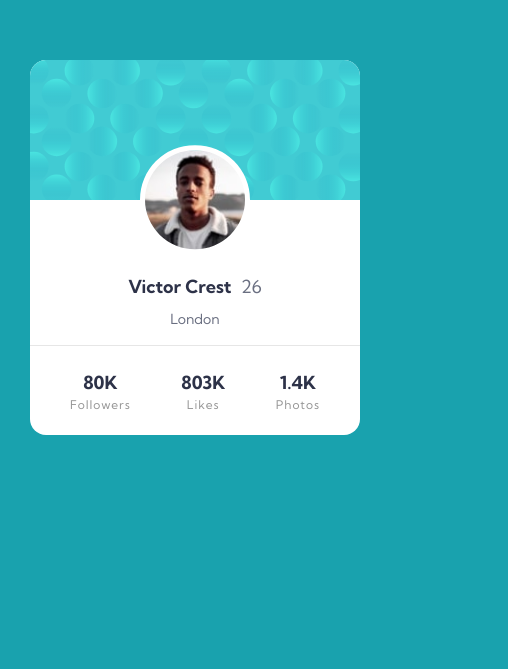
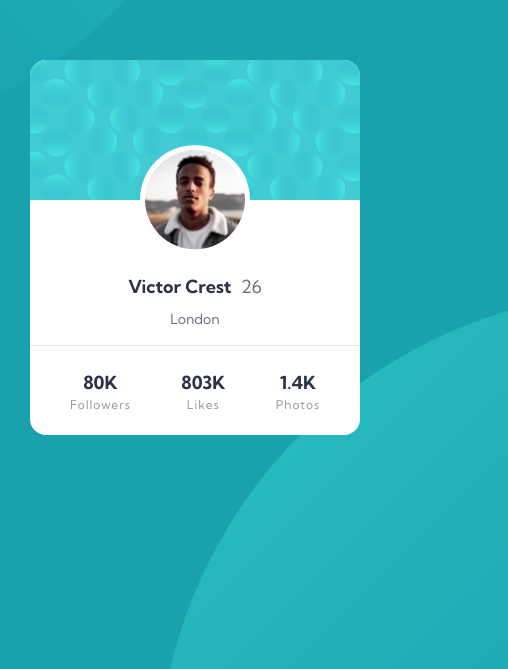
Before and after one commit to AgataLiberska/profile-card-component-FM, a plain HTML site: page index.html in a window 390 px wide. Shown: the part 175-844 px from the top of the page, 508 px wide, since content can reach past the window. Drawn offline with Linux system fonts and the light colour scheme.

Commit message:
styling: background for mobile

```diff
--- /dev/null
+++ b/scss/_background.scss
@@ -0,0 +1,30 @@
+.container {
+    height: 100%;
+    width: 100%;
+    position: relative;
+
+    &::before {
+        content: '';
+        position: absolute;
+        top: 0;
+        height: 39.0625rem;
+        width: 39.0625rem;
+        background-image: url('/images/bg-pattern-top.svg');
+        background-repeat: no-repeat;
+        background-position: bottom 18.625rem right 15.5rem;
+
+    }
+
+
+    &::after {
+        content: '';
+        position: absolute;
+        bottom: 0;
+        height: 39.0625rem;
+        width: 39.0625rem;
+        background-image: url('/images/bg-pattern-bottom.svg');
+        background-repeat: no-repeat;
+        background-position: top 15.375rem left 17.125rem;
+
+    }
+}
--- a/scss/_card.scss
+++ b/scss/_card.scss
@@ -2,6 +2,7 @@
     width: 20.625rem;
     background-color: white;
     border-radius: 1rem;
+    z-index: 5;
 
     &__cover {
         height: 8.75rem;
--- a/scss/_globals.scss
+++ b/scss/_globals.scss
@@ -18,10 +18,7 @@ body {
     color: $darkDesaturatedBlue;
 }
 
-.container {
-    height: 100%;
-    width: 100%;
-}
+
 
 .flex {
     display: flex;
--- a/scss/styles.scss
+++ b/scss/styles.scss
@@ -2,4 +2,5 @@
 @import 'mixins';
 
 @import 'globals';
+@import 'background';
 @import 'card';
```
Also changed, not shown: css/styles.css, design/desktop-design.jpg (added), 1 other file.
